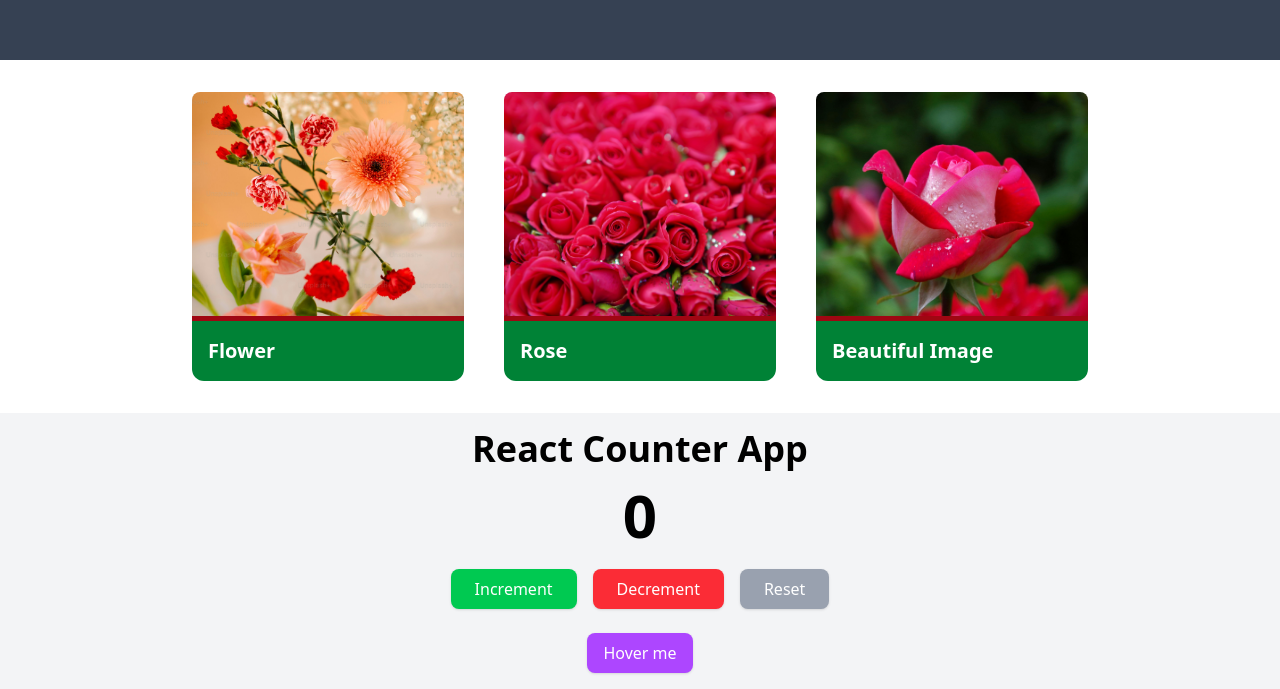
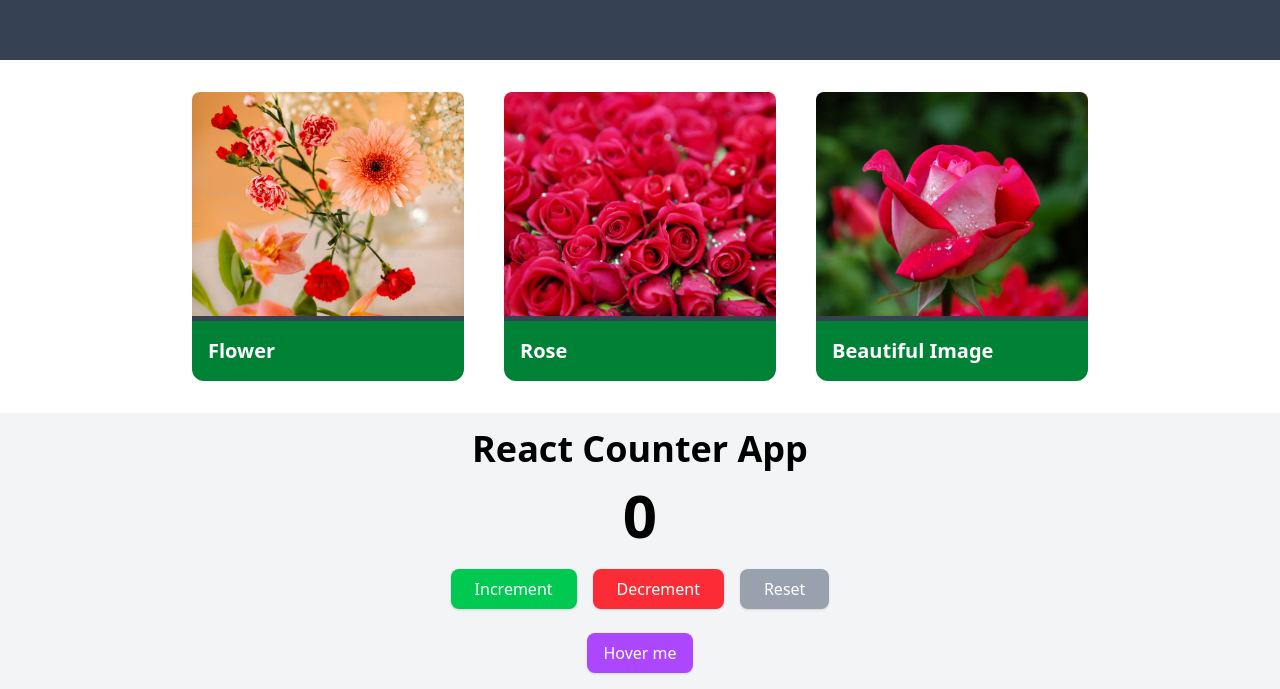
Before and after one commit to sunita0987/nested-page, a React (Vite) app: page /home in a window 1280 px wide. Shown: the part 1756-2445 px from the top of the page. Built offline with nearby package versions, Linux system fonts and the light colour scheme.

Commit message:
increment button chnage

```diff
--- a/src/App.jsx
+++ b/src/App.jsx
@@ -10,7 +10,6 @@ import About from "./pages/About"
 import Contact from "./pages/Contact"
 import Slider from "./components/Carousal";
 import CounterApp from "./components/CounterApp";
-
 function App() {
   return (
     <>
--- a/src/components/Carousal.jsx
+++ b/src/components/Carousal.jsx
@@ -48,9 +48,9 @@ export default function Carousel() {
               <img
                 src={slide.image}
                 alt={slide.title}
-                className="w-full h-56 object-cover"
+                className="w-full h-56 object-cover rounded-sm-lg "
               />
-              <div className="p-4 bg-green-700 rounded-b-xl border-t-5 border-red-800">
+              <div className="p-4 bg-green-700 rounded-b-xl border-t-5 border-gray-700">
                 <h2 className="text-xl font-semibold text-white ">
                   {slide.title}
                 </h2>
```
